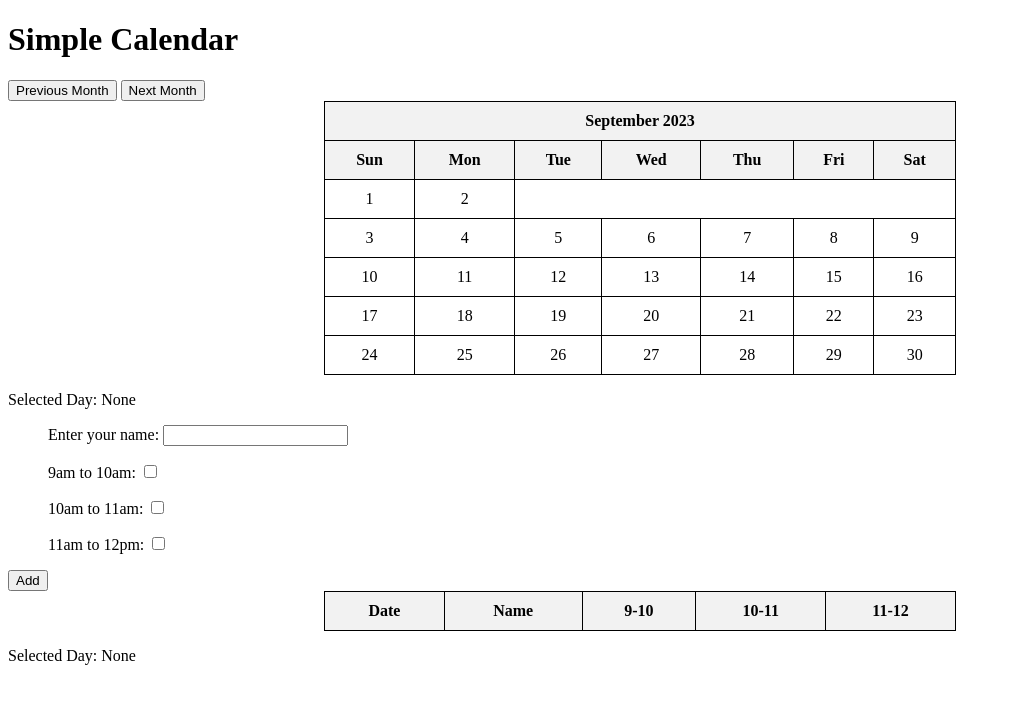
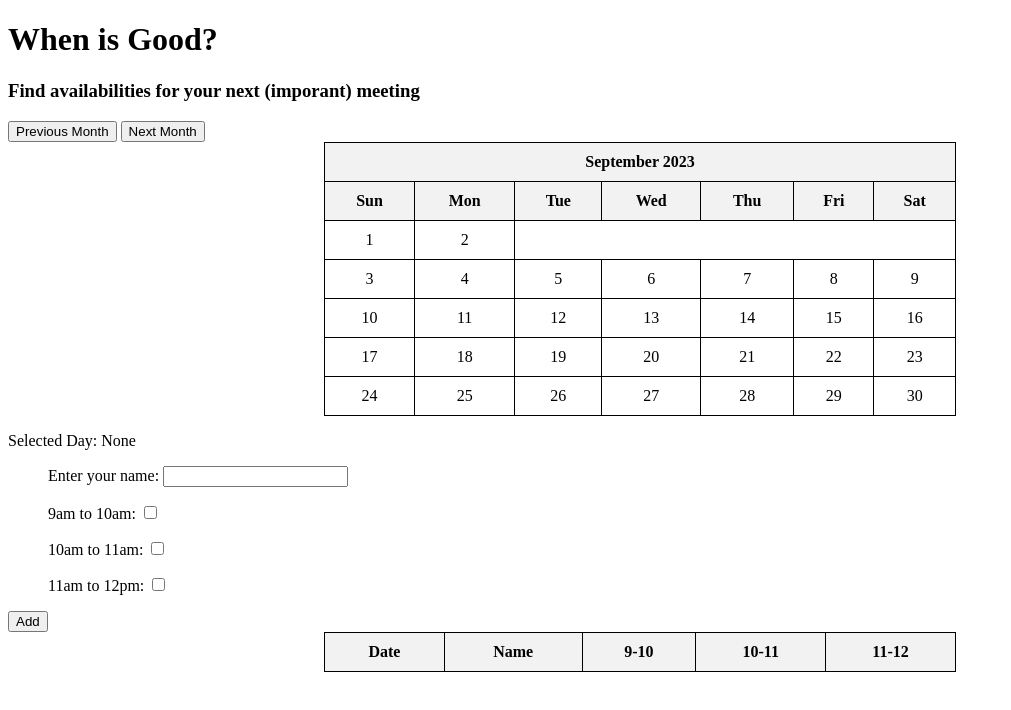
Before and after one commit to digitalbuiltenvironment/whenisgood, a plain HTML site: page index.html in a window 1280 px wide. Shown: the whole page, without its empty margins (0-1011 px from the left). Drawn offline with Linux system fonts and the light colour scheme.

```diff
--- a/index.html
+++ b/index.html
@@ -27,7 +27,8 @@
   </head>
 
   <body>
-    <h1>Simple Calendar</h1>
+    <h1>When is Good?</h1>
+    <h3>Find availabilities for your next (imporant) meeting</h3>
     <div>
       <button onclick="prevMonth()">Previous Month</button>
       <button onclick="nextMonth()">Next Month</button>
@@ -111,7 +112,6 @@
         <th>11-12</th>
       </tr>
     </table>
-    <p id="selectedDay">Selected Day: None</p>
 
     <script src="script.js"></script>
   </body>
```
Also changed, not shown: 1 other file.
